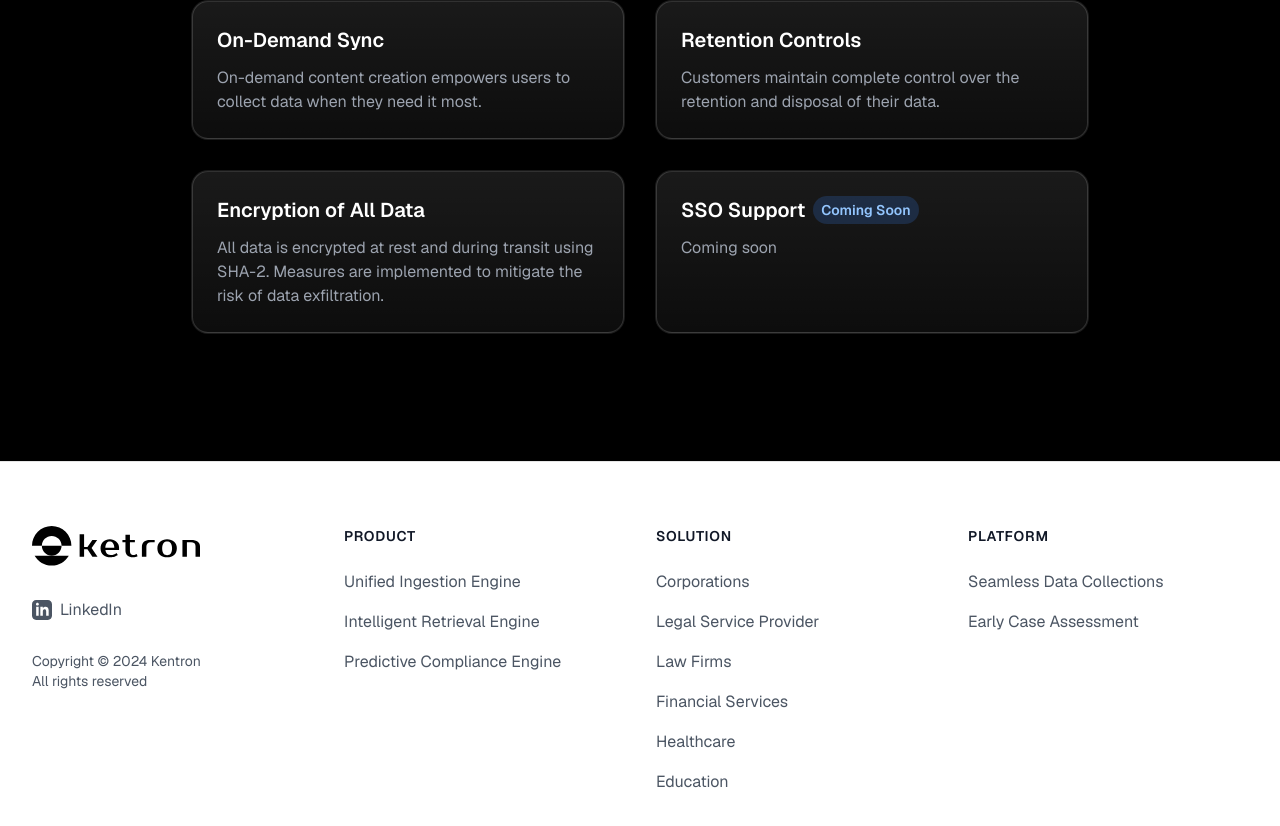
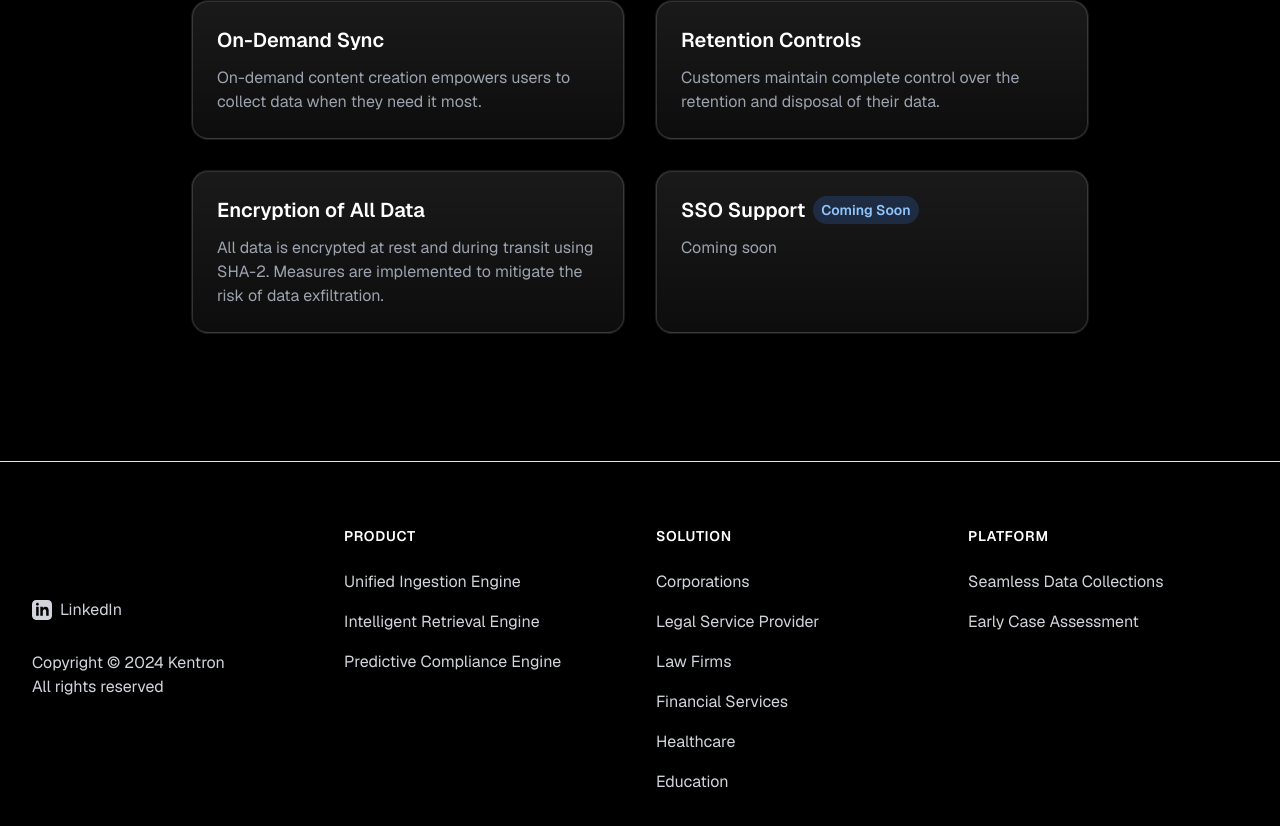
Before and after one commit to raghavshulka/kentron, a Next.js app: page /resources/security in a window 1280 px wide. Shown: the part 739-1565 px from the top of the page. Built offline with nearby package versions, Linux system fonts and the light colour scheme.

Commit message:
done this

```diff
--- a/components/footer.tsx
+++ b/components/footer.tsx
@@ -1,7 +1,27 @@
-import Link from "next/link";
-import Image from "next/image";
+'use client';
 
-export default function Footer() {
+import { usePathname } from 'next/navigation';
+import Link from 'next/link';
+import Image from 'next/image';
+
+const Footer: React.FC = () => {
+  const pathname = usePathname();
+
+  // Determine the background and text colors based on the current route
+  const isHomePage = pathname === '/';
+  const styles = isHomePage
+    ? 'bg-white text-black' // Home page styles
+    : 'bg-black text-white'; // Other pages styles
+
+  // Adjust link and text colors based on the page
+  const linkClass = isHomePage
+    ? 'text-gray-600 hover:text-black'
+    : 'text-gray-300 hover:text-white';
+
+  const headingClass = isHomePage
+    ? 'text-black'
+    : 'text-white';
+
   const navigation = {
     product: [
       { name: "Unified Ingestion Engine", href: "/product/unified-ingestion" },
@@ -28,7 +48,7 @@ export default function Footer() {
   };
 
   return (
-    <footer className="bg-white border-t">
+    <footer className={`border-t ${styles}`}>
       <div className="mx-auto max-w-7xl px-6 py-16 lg:px-8">
         <div className="grid grid-cols-1 md:grid-cols-12 gap-x-8 gap-y-12">
           {/* Logo and Social Section - 3 columns wide */}
@@ -47,16 +67,16 @@ export default function Footer() {
             </div>
             <div className="space-y-6">
               <Link
-                href=" https://www.linkedin.com/company/kentronai"
+                href="https://www.linkedin.com/company/kentronai"
                 target="_blank"
-                className="inline-flex items-center space-x-2 text-gray-600 hover:text-gray-900"
+                className={`inline-flex items-center space-x-2 ${linkClass}`}
               >
                 <svg className="h-5 w-5" fill="currentColor" viewBox="0 0 24 24">
                   <path d="M19 0h-14c-2.761 0-5 2.239-5 5v14c0 2.761 2.239 5 5 5h14c2.762 0 5-2.239 5-5v-14c0-2.761-2.238-5-5-5zm-11 19h-3v-11h3v11zm-1.5-12.268c-.966 0-1.75-.79-1.75-1.764s.784-1.764 1.75-1.764 1.75.79 1.75 1.764-.783 1.764-1.75 1.764zm13.5 12.268h-3v-5.604c0-3.368-4-3.113-4 0v5.604h-3v-11h3v1.765c1.396-2.586 7-2.777 7 2.476v6.759z"/>
                 </svg>
                 <span>LinkedIn</span>
               </Link>
-              <p className="text-sm text-gray-600">
+              <p className={linkClass}>
                 Copyright © {new Date().getFullYear()} Kentron
                 <br />
                 All rights reserved
@@ -67,7 +87,7 @@ export default function Footer() {
           {/* Navigation Sections - 3 columns each */}
           <div className="md:col-span-3">
             <div className="space-y-6">
-              <h3 className="text-sm font-semibold tracking-wider text-gray-900 uppercase">
+              <h3 className={`text-sm font-semibold tracking-wider uppercase ${headingClass}`}>
                 Product
               </h3>
               <ul role="list" className="space-y-4">
@@ -75,7 +95,7 @@ export default function Footer() {
                   <li key={item.name}>
                     <Link
                       href={item.href}
-                      className="text-base text-gray-600 hover:text-gray-900 transition-colors"
+                      className={`text-base transition-colors ${linkClass}`}
                     >
                       {item.name}
                     </Link>
@@ -87,7 +107,7 @@ export default function Footer() {
 
           <div className="md:col-span-3">
             <div className="space-y-6">
-              <h3 className="text-sm font-semibold tracking-wider text-gray-900 uppercase">
+              <h3 className={`text-sm font-semibold tracking-wider uppercase ${headingClass}`}>
                 Solution
               </h3>
               <ul role="list" className="space-y-4">
@@ -95,7 +115,7 @@ export default function Footer() {
                   <li key={item.name}>
                     <Link
                       href={item.href}
-                      className="text-base text-gray-600 hover:text-gray-900 transition-colors"
+                      className={`text-base transition-colors ${linkClass}`}
                     >
                       {item.name}
                     </Link>
@@ -107,7 +127,7 @@ export default function Footer() {
 
           <div className="md:col-span-3">
             <div className="space-y-6">
-              <h3 className="text-sm font-semibold tracking-wider text-gray-900 uppercase">
+              <h3 className={`text-sm font-semibold tracking-wider uppercase ${headingClass}`}>
                 Platform
               </h3>
               <ul role="list" className="space-y-4">
@@ -115,7 +135,7 @@ export default function Footer() {
                   <li key={item.name}>
                     <Link
                       href={item.href}
-                      className="text-base text-gray-600 hover:text-gray-900 transition-colors"
+                      className={`text-base transition-colors ${linkClass}`}
                     >
                       {item.name}
                     </Link>
@@ -125,7 +145,7 @@ export default function Footer() {
             </div>
 
             {/* <div className="mt-6 space-y-6">
-              <h3 className="text-sm font-semibold tracking-wider text-gray-900 uppercase">
+              <h3 className="text-sm font-semibold tracking-wider text-white uppercase">
                 Legal
               </h3>
               <ul role="list" className="space-y-4">
@@ -133,7 +153,7 @@ export default function Footer() {
                   <li key={item.name}>
                     <Link
                       href={item.href}
-                      className="text-base text-gray-600 hover:text-gray-900 transition-colors"
+                      className="text-base text-gray-300 hover:text-white transition-colors"
                     >
                       {item.name}
                     </Link>
@@ -146,4 +166,6 @@ export default function Footer() {
       </div>
     </footer>
   );
-}
+};
+
+export default Footer;
```
